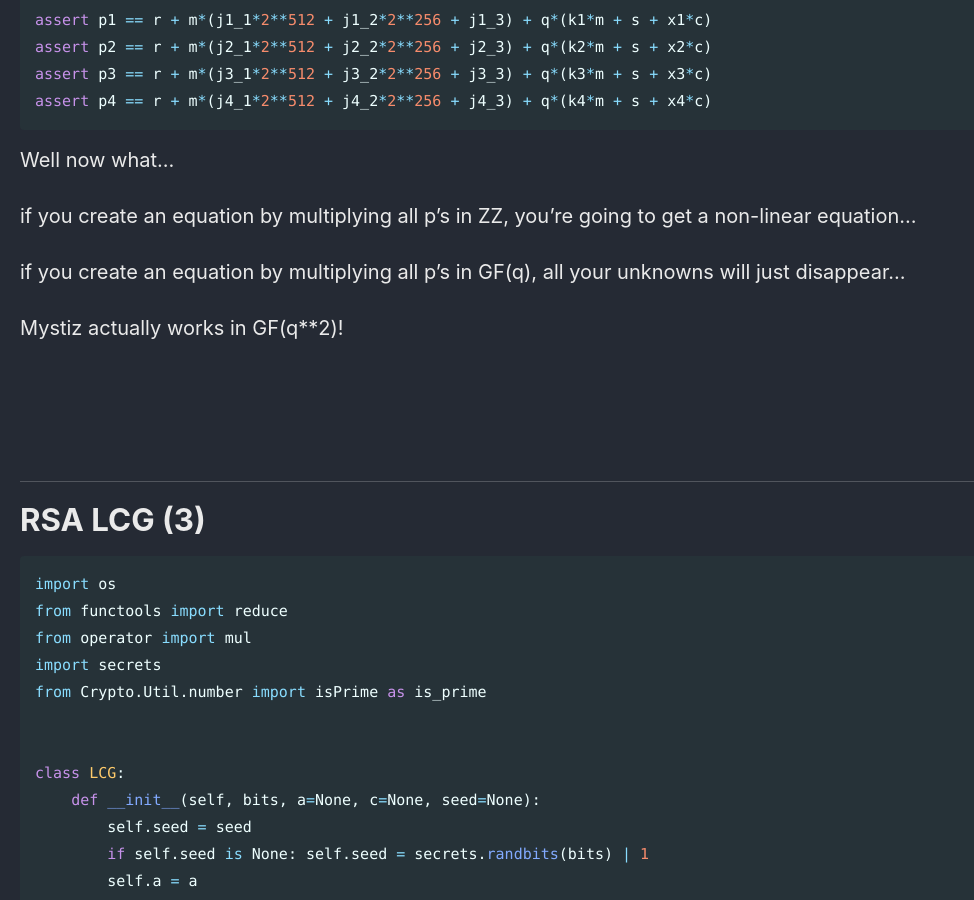
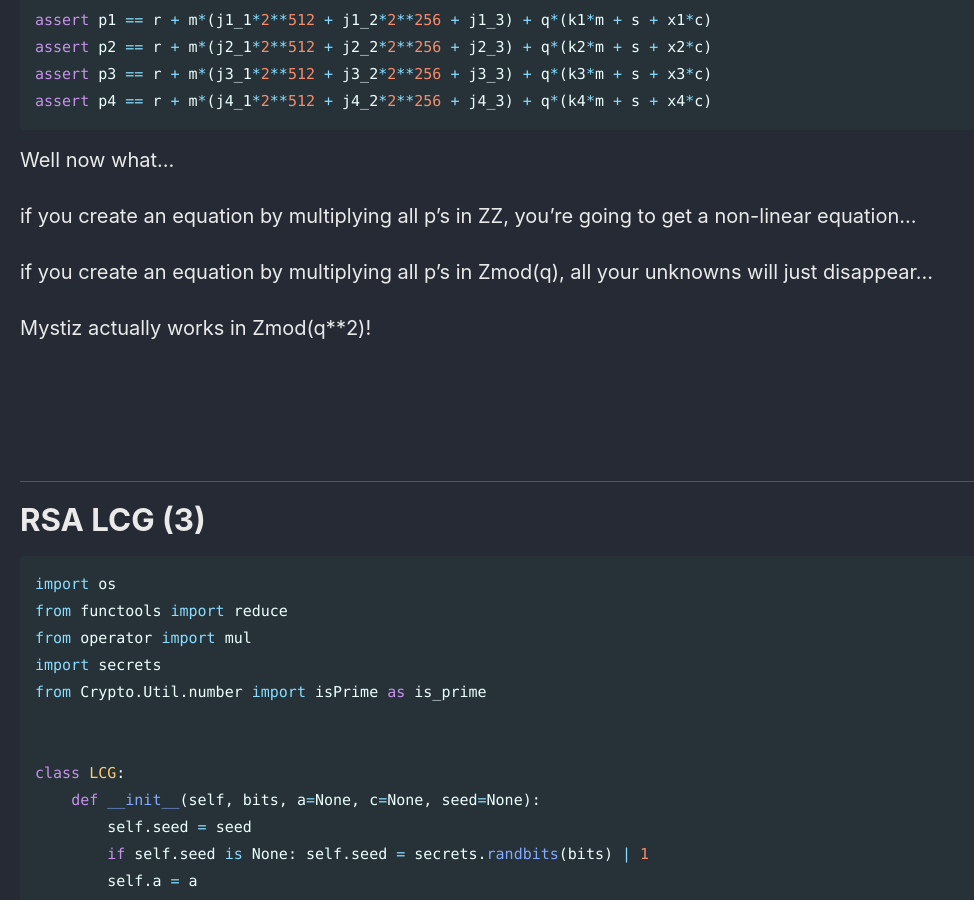
Before and after one commit to Connor-McCartney/Connor-McCartney.github.io, a Jekyll site: the page built from _pages/cryptography/other/HKCERT2024.md, in a window 1280 px wide and 900 px high, scrolled down 14662 px. Shown: the whole window, without its empty margins (0-974 px from the left). Built offline with Jekyll 4.4.1, drawn with Linux system fonts in a browser that asks for light colours; cached includes are drawn as plain includes.

Commit message:
Update HKCERT2024.md

```diff
--- a/_pages/cryptography/other/HKCERT2024.md
+++ b/_pages/cryptography/other/HKCERT2024.md
@@ -568,9 +568,9 @@ Well now what...
 
 if you create an equation by multiplying all p's in ZZ, you're going to get a non-linear equation...
 
-if you create an equation by multiplying all p's in GF(q), all your unknowns will just disappear...
+if you create an equation by multiplying all p's in Zmod(q), all your unknowns will just disappear...
 
-Mystiz actually works in GF(q**2)!
+Mystiz actually works in Zmod(q**2)!
 
 <br>
 
```
